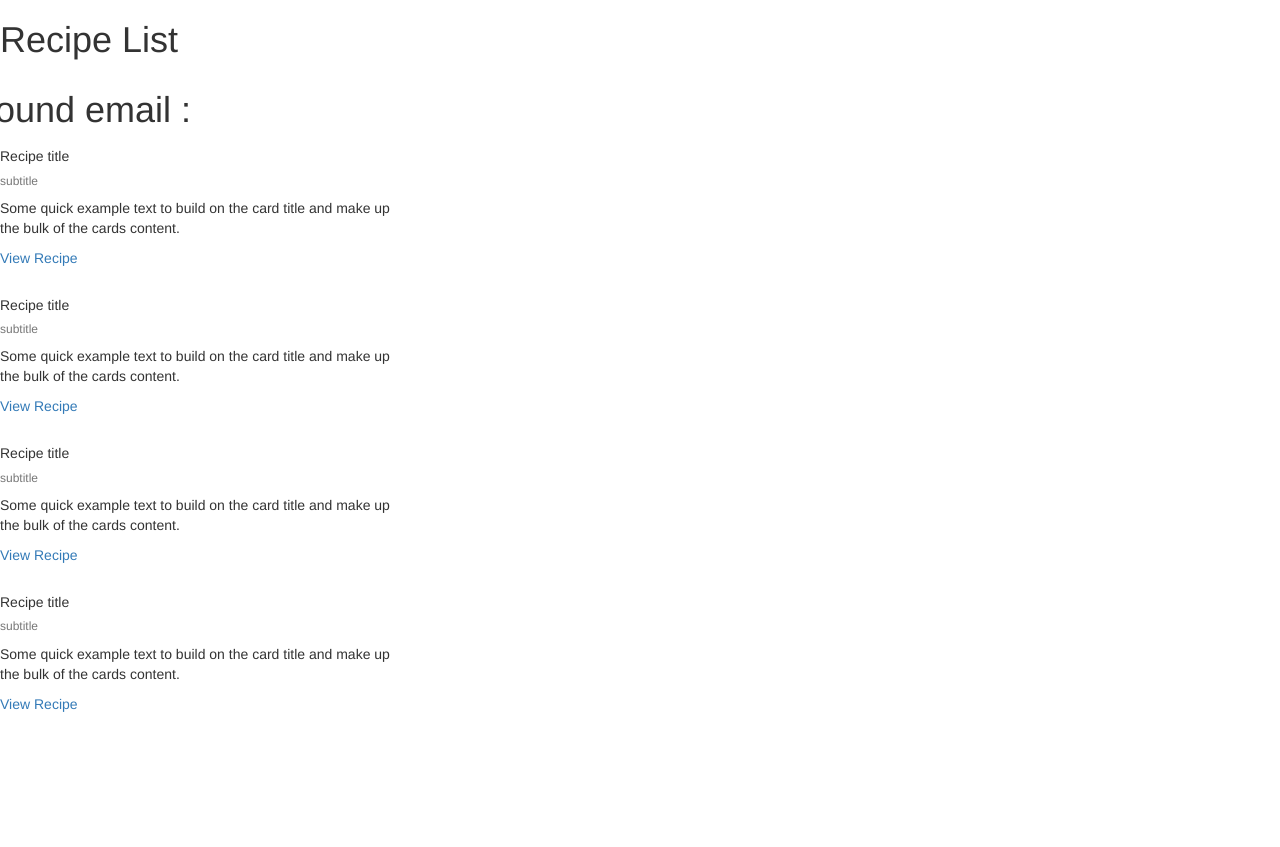
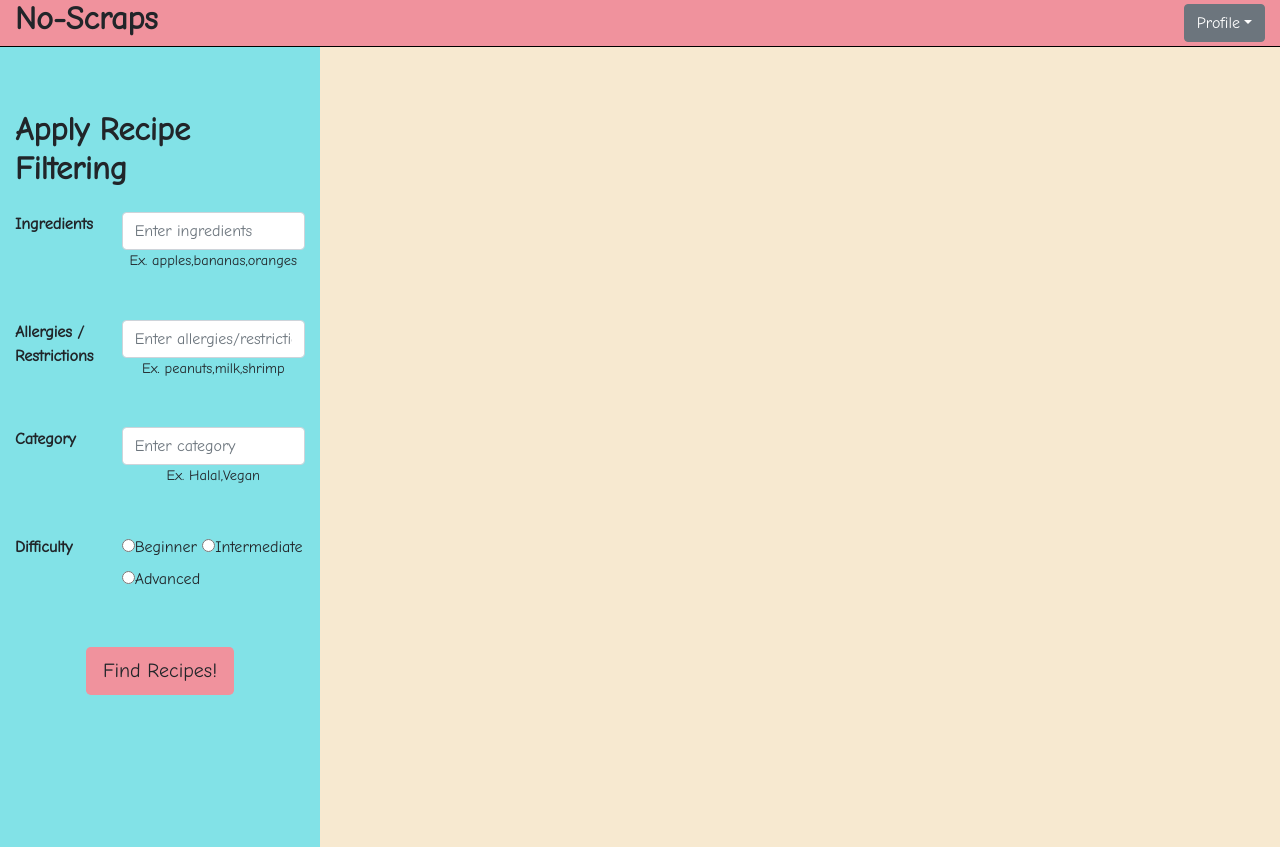
Before and after one commit to matthewfollegot/No-Scraps, a Node server app: page /recipe_list/ in a window 1280 px wide. Before the commit the page ends 712 px from the top, so only its background shows below. Run offline with Node 20, Linux system fonts and the light colour scheme; some libraries are stand-ins or nearby versions.

Commit message:
partially completed recipe page

```diff
--- a/routes/recipe_list.js
+++ b/routes/recipe_list.js
@@ -4,10 +4,9 @@ const router = express.Router();
 router.get('/', (req, res) => {
     try {
        res.render('recipe_list');
-        // res.render('recipe_list', {data:{userQuery:req.params.userQuery}});
     }
     catch(err) {
-        res.send({message: "Failed tossssssssssssss retrive recipes based on inputted ingredients", error: err});
+        res.send({message: "Failed to retrive recipe page", error: err});
     }
 });
 
--- a/views/recipe_list.ejs
+++ b/views/recipe_list.ejs
@@ -1,75 +1,170 @@
-<link rel="stylesheet" href="https://maxcdn.bootstrapcdn.com/bootstrap/3.3.4/css/bootstrap.min.css">
-<link rel="stylesheet" href="https://maxcdn.bootstrapcdn.com/bootstrap/3.3.4/css/bootstrap-theme.min.css">
-
 <!DOCTYPE html>
 <html lang="en">
-  <head>
-    <meta charset="utf-8">
-    <meta http-equiv="X-UA-Compatible" content="IE=edge">
-    <meta name="viewport" content="width=device-width, initial-scale=1">
-    <!-- The above 3 meta tags *must* come first in the head; any other head content must come *after* these tags -->
-    <h1>Recipe List</h1>
+<head>
+    <meta charset="UTF-8">
+    <meta name="viewport" content="width=device-width, initial-scale=1.0">
+    <meta http-equiv="X-UA-Compatible" content="ie=edge">
+    <title>Recipes</title>
+    <link rel="stylesheet" href="https://stackpath.bootstrapcdn.com/bootstrap/4.3.1/css/bootstrap.min.css" integrity="sha384-ggOyR0iXCbMQv3Xipma34MD+dH/1fQ784/j6cY/iJTQUOhcWr7x9JvoRxT2MZw1T" crossorigin="anonymous">
+    <link href='https://fonts.googleapis.com/css?family=Comic Neue' rel='stylesheet'>
+    <script src="https://unpkg.com/axios/dist/axios.min.js"></script>
+    <script src="https://code.jquery.com/jquery-3.3.1.slim.min.js" integrity="sha384-q8i/X+965DzO0rT7abK41JStQIAqVgRVzpbzo5smXKp4YfRvH+8abtTE1Pi6jizo" crossorigin="anonymous"></script>
+    <script src="https://cdnjs.cloudflare.com/ajax/libs/popper.js/1.14.7/umd/popper.min.js" integrity="sha384-UO2eT0CpHqdSJQ6hJty5KVphtPhzWj9WO1clHTMGa3JDZwrnQq4sF86dIHNDz0W1" crossorigin="anonymous"></script>
+    <script src="https://stackpath.bootstrapcdn.com/bootstrap/4.3.1/js/bootstrap.min.js" integrity="sha384-JjSmVgyd0p3pXB1rRibZUAYoIIy6OrQ6VrjIEaFf/nJGzIxFDsf4x0xIM+B07jRM" crossorigin="anonymous"></script>
+    <style>
+        * {
+            font-family: 'Comic Neue';
+        }
+        #header {
+            background: #F0929D;
+            border-bottom: 0.05em solid black;
+        }
+        #headerText {
+            font-weight: bolder;
+        }
+        #profile {
+            text-align: right;
+            vertical-align: middle;
+            margin: auto;
+        }
+        #filtering {
+            background: #82E2E7;
+        }
+        #results {
+            background: #F7E9D0
+        }
+        #page {
+            height: 100vh;
+        }
+        #ingredientsText {
+            font-weight: bold;
+        }
+        #inputtedIngredients {
+            margin-top: 1.5em;
+            margin-bottom: 2em;
+        }
+        #recipeFiltering {
+            font-weight: bolder;
+            margin-top: 2em;
+        }
+        #example {
+            font-size: 0.9em;
+            text-align: center;
+        }
+        #inputtedRestrictions {
+            margin-bottom: 2em;
+        }
+        #restrictionsText {
+            font-weight: bolder;
+        }
+        #inputtedCategory {
+            margin-bottom: 2em;
+        }
+        #categoryText {
+            font-weight: bolder;
+        }
+        #recipeDifficultyText {
+            font-weight: bolder;
+        }
+        #findRecipes {
+            margin-top: 3em;
+            text-align: center;
+        }
+        .pink {
+            background: #F0929D;
+        }
+        .pink:hover {
+            color: white;
+        }
+    </style>
+</head>
+<body>
+    <div class="container-fluid">
+        <div class="row" id="header">
+            <div class="col-10">
+                <h2 id="headerText">No-Scraps</h2>
+            </div>
+            <div class="col-2" id="profile">
+                <div class="dropdown">
+                    <button class="btn btn-secondary dropdown-toggle" type="button" id="dropdownMenuButton" data-toggle="dropdown" aria-haspopup="true" aria-expanded="false">Profile</button>
+                    <div class="dropdown-menu" aria-labelledby="dropdownMenuButton">
+                        <a class="dropdown-item" href="/user/{EMAILHERE}/favourites">Favourites</a>
+                        <a class="dropdown-item" href="/login">Logout</a>
+                    </div>
+                </div>
+            </div>
+        </div>
+        <div class="row" id="page">
+            <div class="col-3" id="filtering">
+                <h2 id="recipeFiltering">Apply Recipe Filtering</h2>
+                <div class="row" id="inputtedIngredients">
+                    <div class="col-4">
+                        <p id="ingredientsText">Ingredients</p>
+                    </div>
+                    <div class="col-8">
+                        <input type="text" class="form-control" id="ingredients" placeholder="Enter ingredients">
+                        <p id="example">Ex. apples,bananas,oranges</p>
+                    </div>
+                </div>
+                <div class="row" id="inputtedRestrictions">
+                    <div class="col-4">
+                        <p id="restrictionsText">Allergies / Restrictions</p>
+                    </div>
+                    <div class="col-8">
+                        <input type="text" class="form-control" id="restrictions" placeholder="Enter allergies/restrictions">
+                        <p id="example">Ex. peanuts,milk,shrimp</p>
+                    </div>
+                </div>
+                <div class="row" id="inputtedCategory">
+                    <div class="col-4">
+                        <p id="categoryText">Category</p>
+                    </div>
+                    <div class="col-8">
+                        <input type="text" class="form-control" id="categories" placeholder="Enter category">
+                        <p id="example">Ex. Halal,Vegan</p>
+                    </div>
+                </div>
+                <div class="row">
+                    <div class="col-4">
+                        <p id="recipeDifficultyText">Difficulty</p>
+                    </div>
+                    <div class="col-8">
+                        <label class="radio-inline"><input type="radio" name="difficulty" id="beginner">Beginner</label>
+                        <label class="radio-inline"><input type="radio" name="difficulty" id="intermediate">Intermediate</label>
+                        <label class="radio-inline"><input type="radio" name="difficulty" id="advanced">Advanced</label>
+                    </div>
+                </div>
+                <div class="row">
+                    <div class="col" id="findRecipes">
+                        <button type="button" class="btn pink btn-lg" onclick="getRecipes()">Find Recipes!</button>
+                    </div>
+                </div>
+            </div>
+            <div class="col-9" id="results">
 
-    <!-- Bootstrap -->
-    <link href="css/bootstrap.min.css" rel="stylesheet">
-
-    <!-- HTML5 shim and Respond.js for IE8 support of HTML5 elements and media queries -->
-    <!-- WARNING: Respond.js doesn't work if you view the page via file:// -->
-    <!--[if lt IE 9]>
-      <script src="https://oss.maxcdn.com/html5shiv/3.7.3/html5shiv.min.js"></script>
-      <script src="https://oss.maxcdn.com/respond/1.4.2/respond.min.js"></script>
-    <![endif]-->
-  </head>
-  <div class = "row">
-    <h1> found email : </h1> </div>
-  </div>
-  <body>
-
-    <div id="wrapper"></div>
-    <div id="wrapper2"></div>
-
-
-
+            </div>
+        </div>
+    </div>
     <script>
-      let codeBlock = '<div class="card" style="width: 40rem;">' +
-                        ' <div class="card-body">' +
-                        '<h5 class="card-title">Recipe title</h5>' +
-                        '<h6 class="card-subtitle mb-2 text-muted"> subtitle</h6>' +
-                        ' <p class="card-text">Some quick example text to build on the card title and make up the bulk of the cards content.</p>' +
-                        '<a href="#" class="card-link"> View Recipe</a>' +
-                        '</div>'+
-                        '</div>';
-                        let test = document.getElementById("wrapper").innerHTML = codeBlock;
-                        function looperRecipe(holder){
-                            console.log("reached")
-                           for(let i = 0 ; i < 3 ; i ++){
-                            console.log("reached for loop")
-                            test;
-                            // document.getElementById("wrapper").innerHTML = holder
-                                            }
-                                            }
-          //  console.log(codeBlock)
-        let loopFun = looperRecipe(codeBlock);
-
-        let x = "",i;
-        for(let j = 0; j <4 ; j++){
-          x += codeBlock + "<br>";
+        function getRecipes() {
+            let ingredients = document.getElementById('ingredients').value;
+            let restrictions = document.getElementById('restrictions').value;
+            let categories = document.getElementById('categories').value;
+            let elements = document.getElementsByName('difficulty');
+            let difficulty = document.getElementsByName('difficulty');
+            for(let i = 0; i < difficulty.length; i++){ //NOT WORKING FOR SOME REASON
+                if(difficulty[i].checked){
+                    console.log(difficulty[i].value);
+                }
+            }
+            axios.get('/recipes?ingredients=' + ingredients + '&restrictions=' + restrictions + '&categories=' + categories + '&difficulty=' + difficulty)
+                .then(resp => {
+                    console.log(resp);
+                })
+                .catch(err => {
+                    console.log(err);
+                });
         }
-document.getElementById("wrapper").innerHTML = x;
-// document.getElementById("wrapper2").innerHTML = codeBlock;
-console.log(looperRecipe(codeBlock));
-</script>
-
-
-
-
-
-    <!-- jQuery (necessary for Bootstrap's JavaScript plugins) -->
-    <script src="https://ajax.googleapis.com/ajax/libs/jquery/1.12.4/jquery.min.js"></script>
-    <!-- Include all compiled plugins (below), or include individual files as needed -->
-    <script src="js/bootstrap.min.js"></script>
-
-
+    </script>
 </body>
-
 </html>
```
Also changed, not shown: views/recipe_listTwo.ejs (added, +75 -0 lines).
